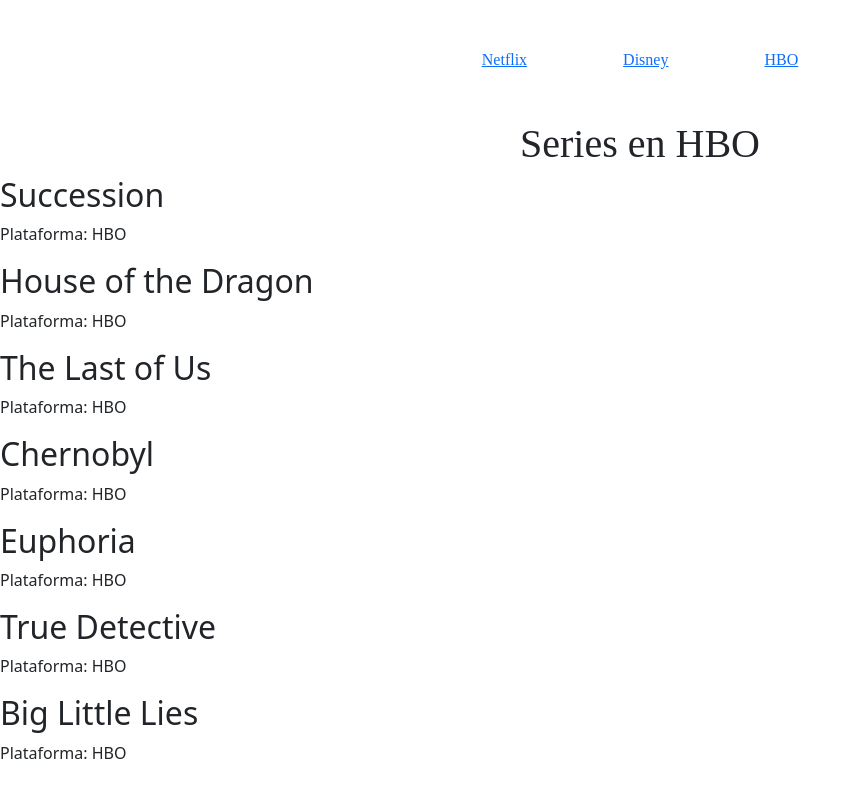
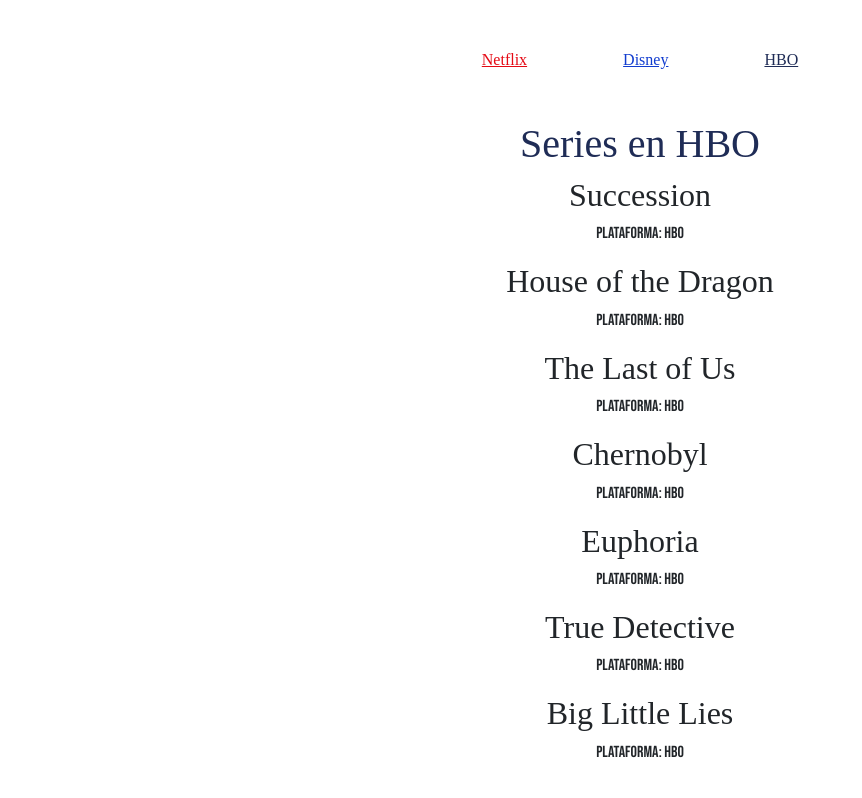
Before and after one commit to JSMolinaca/ModulosJhonatanMolina, a plain HTML site: page hbo.html in a window 1280 px wide. Shown: the whole page, without its empty margins (0-862 px from the left). Drawn offline with nearby package versions, Linux system fonts and the light colour scheme; a web font is replaced by a local one.

Commit message:
Se aplico estilos de colores y se centro el contenedor de serie

```diff
--- a/css/style.css
+++ b/css/style.css
@@ -1,3 +1,29 @@
-a, h1{
+a, h1, h2{
     font-family: Matemasie;
 }
+
+p {
+    font-family: Bebas Neue;
+}
+
+#container {
+    height: 100vh;
+}
+
+.serie {
+    display: flex;
+    flex-direction: column;
+    justify-content: center;
+}
+
+.hbo {
+    color: #1F2C56;
+}
+
+.netflix {
+    color: #E50914;
+}
+
+.disney {
+    color: #113CCF;
+}
--- a/hbo.html
+++ b/hbo.html
@@ -19,12 +19,12 @@
 <body>
     <header>
         <nav class="d-flex justify-content-center">
-            <a class="m-5" href="./netflix.html">Netflix</a>
-            <a class="m-5" href="./disney.html">Disney</a>
-            <a class="m-5" href="./hbo.html">HBO</a>
+            <a class="m-5 netflix" href="./netflix.html">Netflix</a>
+            <a class="m-5 disney" href="./disney.html">Disney</a>
+            <a class="m-5 hbo" href="./hbo.html">HBO</a>
         </nav>
-        <h1 class="text-center">Series en HBO</h1>
-        <div id="container"></div>
+        <h1 class="text-center hbo">Series en HBO</h1>
+        <div class="d-flex flex-column" id="container"></div>
     </header>
     <script src="./scripts/main.js"></script>
 </body>
--- a/scripts/main.js
+++ b/scripts/main.js
@@ -51,7 +51,7 @@ function pintarSeries(series) {
     series.forEach(serie => {
         const div = document.createElement('div');
         div.classList.add('serie');
-        div.innerHTML = `<h2>${serie.title}</h2><p>Plataforma: ${serie.platform}</p>`;
+        div.innerHTML = `<h2 class="d-flex justify-content-center">${serie.title}</h2><p class="d-flex justify-content-center">Plataforma: ${serie.platform}</p>`;
         container.appendChild(div);
     });
 }
```
Also changed, not shown: disney.html (+4 -4 lines), index.html (+3 -3 lines), netflix.html (+4 -4 lines).
